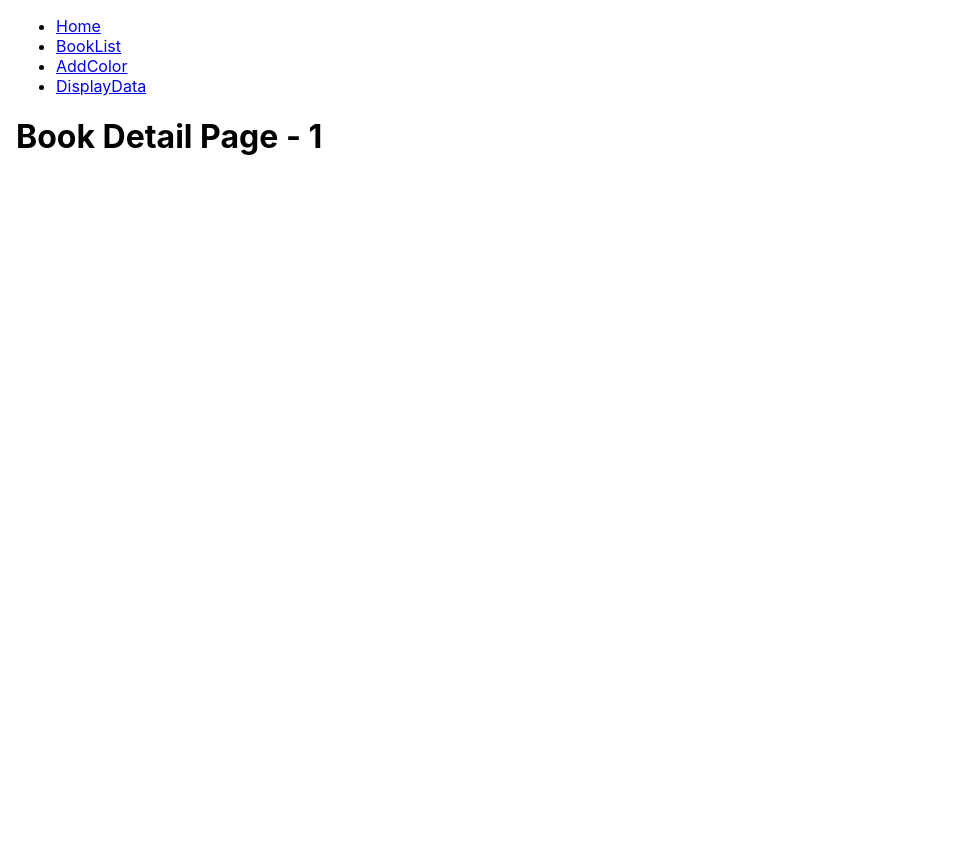
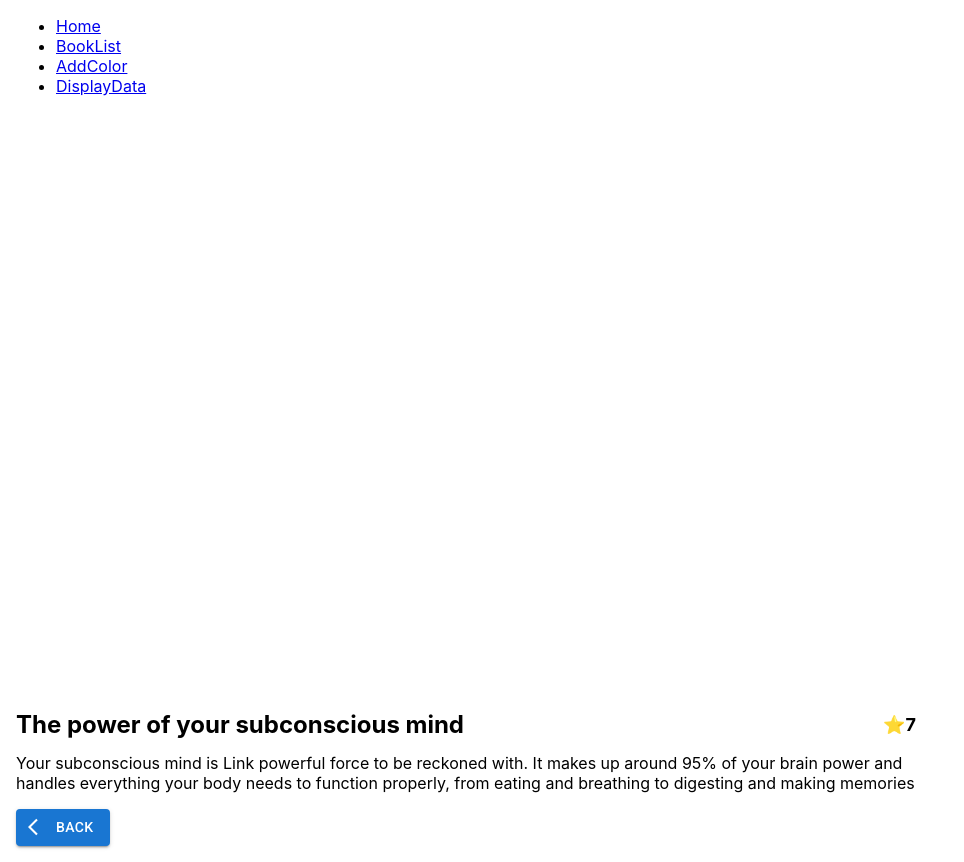
Before and after one commit to sangeeth-kondaveti/FSD-Batch1, a React (Create React App) app in the folder React/fsd1-react/: page /books/1 in a window 1280 px wide. Shown: the whole page, without its empty margins (0-964 px from the left). Before the commit the page ends 800 px from the top, so only its background shows below. Built offline with nearby package versions, Linux system fonts and the light colour scheme.

Commit message:
added detail page

```diff
--- a/React/fsd1-react/src/App.css
+++ b/React/fsd1-react/src/App.css
@@ -56,3 +56,7 @@
   gap: 10px;
   margin-bottom: 16px
 }
+
+.book-detail-container {
+  max-width: 900px
+}
--- a/React/fsd1-react/src/App.js
+++ b/React/fsd1-react/src/App.js
@@ -1,15 +1,11 @@
 import "./App.css";
 import { useState } from "react";
-import { Routes, Route, Link, useNavigate, useParams } from "react-router-dom";
-import { Counter } from "./Counter";
+import { Routes, Route, Link, Navigate } from "react-router-dom";
 import { AddColor } from "./AddColor";
 import { DisplayData } from "./DisplayData";
-import TextField from "@mui/material/TextField";
-import Button from "@mui/material/Button";
-import ExpandLessIcon from "@mui/icons-material/ExpandLess";
-import ExpandMoreIcon from "@mui/icons-material/ExpandMore";
-import IconButton from "@mui/material/IconButton";
-import InfoIcon from "@mui/icons-material/Info";
+import { Home } from "./Home";
+import { BookList } from "./BookList";
+import { BookDetail } from "./BookDetail";
 const INITIAL_BOOK_LIST = [
   {
     name: "Charlotte's web",
@@ -40,6 +36,7 @@
     summary:
       "There's no secret to The Secret. The book and movie simply state that your thoughts control the universe. Through this “law of attraction” you “manifest” your desires. “It is exactly like placing an order from Link catalogue",
     rating: 8.8,
+    trailer: "https://www.youtube.com/embed/san61qTwWsU",
   },
   {
     name: "Discover Your Destiny",
@@ -72,8 +69,8 @@
 ];
 
 export default function App() {
-  //console.log(nameList);
-
+  //Lifting the state up - lifted from child to parent
+  const [bookList, setBookList] = useState(INITIAL_BOOK_LIST);
   return (
     <div className="App">
       <nav>
@@ -95,150 +92,32 @@
       </nav>
       <Routes>
         <Route path="/" element={<Home />} />
-        <Route path="/books" element={<BookList />} />
-        <Route path="/books/:bookid" element={<BookDetail />} />
+        <Route
+          path="/books"
+          element={<BookList bookList={bookList} setBookList={setBookList} />}
+        />
+        <Route
+          path="/books/:bookid"
+          element={<BookDetail bookList={bookList} />}
+        />
         <Route path="/game" element={<AddColor />} />
         <Route path="/data" element={<DisplayData />} />
+        <Route path="/novel" element={<Navigate replace to="/books" />} />
+        <Route path="/404" element={<NotFound />} />
+        <Route path="*" element={<Navigate replace to="/404" />} />
       </Routes>
     </div>
   );
   //JSX ends
 }
 
-function BookDetail() {
-  const { bookid } = useParams();
-  return <h1>Book Detail Page - {bookid}</h1>;
-}
-
-function Home() {
-  return <h1>Welcome to Book App🥳🥳🥳</h1>;
-}
-
-function BookList() {
-  //const bookList = INITIAL_BOOK_LIST;
-  const [bookList, setBookList] = useState(INITIAL_BOOK_LIST);
-  const [name, setName] = useState("");
-  const [poster, setPoster] = useState("");
-  const [rating, setRating] = useState("");
-  const [summary, setSummary] = useState("");
-
+function NotFound() {
   return (
     <div>
-      <div className="add-book-form">
-        <TextField
-          label="Name"
-          variant="outlined"
-          onChange={(event) => setName(event.target.value)}
-        />
-
-        <TextField
-          label="Poster"
-          variant="outlined"
-          onChange={(event) => setPoster(event.target.value)}
-        />
-        <TextField
-          label="Rating"
-          variant="outlined"
-          onChange={(event) => setRating(event.target.value)}
-        />
-        <TextField
-          label="Summary"
-          variant="outlined"
-          onChange={(event) => setSummary(event.target.value)}
-        />
-
-        {/* copy the bookList and newbook */}
-
-        <Button
-          variant="contained"
-          onClick={() => {
-            const newBook = {
-              name: name,
-              poster: poster,
-              rating: rating,
-              summary: summary,
-            };
-            setBookList([...bookList, newBook]);
-          }}
-        >
-          Add Book
-        </Button>
-
-        {/* <button
-          onClick={() => {
-            const newBook = {
-              name: name,
-              poster: poster,
-              rating: rating,
-              summary: summary,
-            };
-            setBookList([...bookList, newBook]);
-          }}
-        >
-          Add Book
-        </button> */}
-      </div>
-
-      <div className="book-list">
-        {bookList.map((bk, index) => (
-          <Book key={index} book={bk} id={index} />
-        ))}
-      </div>
+      <img
+        src="https://cdn.svgator.com/images/2022/01/404-page-animation-example.gif"
+        alt="404notfound"
+      />
     </div>
   );
 }
-
-function Book({ book, id }) {
-  const [show, setShow] = useState(true);
-  //conditional styling
-  const styles = {
-    color: book.rating > 8 ? "green" : "red",
-  };
-  const summaryStyle = {
-    display: show ? "block" : "none",
-  };
-  const navigate = useNavigate();
-  // true - visible - block;
-  // false - hide - none;
-  return (
-    <div>
-      <div className="book-container">
-        <img className="book-poster" src={book.poster} alt={book.name} />
-        <div className="book-spec">
-          <h2 className="book-name">
-            {book.name}-{id}
-          </h2>
-          <p style={styles} className="book-rating">
-            ⭐{book.rating}
-          </p>
-        </div>
-        <IconButton
-          aria-label="toggle-description"
-          color="primary"
-          onClick={() => setShow(!show)}
-        >
-          {show ? <ExpandLessIcon /> : <ExpandMoreIcon />}
-        </IconButton>
-        <IconButton
-          aria-label="info"
-          color="primary"
-          onClick={() => navigate("/books/" + id)}
-        >
-          <InfoIcon />
-        </IconButton>
-
-        {/* <button onClick={() => setShow(!show)}>Toggle description</button> */}
-        {/* <button onClick={() => navigate("/books/" + id)}>Info</button> */}
-        {/* <p style={summaryStyle} className="book-summary">
-          {book.summary}
-        </p> */}
-        {show ? <p className="book-summary">{book.summary}</p> : ""}
-        <Counter />
-      </div>
-    </div>
-  );
-}
-
-// Task - 15mins
-// Add Book - 4 input box(name, poster, rating,summary)
-// Add Book button
--- /dev/null
+++ b/React/fsd1-react/src/Book.js
@@ -0,0 +1,58 @@
+import { useState } from "react";
+import { useNavigate } from "react-router-dom";
+import { Counter } from "./Counter";
+import ExpandLessIcon from "@mui/icons-material/ExpandLess";
+import ExpandMoreIcon from "@mui/icons-material/ExpandMore";
+import IconButton from "@mui/material/IconButton";
+import InfoIcon from "@mui/icons-material/Info";
+
+export function Book({ book, id }) {
+  const [show, setShow] = useState(true);
+  //conditional styling
+  const styles = {
+    color: book.rating > 8 ? "green" : "red",
+  };
+  const summaryStyle = {
+    display: show ? "block" : "none",
+  };
+  const navigate = useNavigate();
+  // true - visible - block;
+  // false - hide - none;
+  return (
+    <div>
+      <div className="book-container">
+        <img className="book-poster" src={book.poster} alt={book.name} />
+        <div className="book-spec">
+          <h2 className="book-name">
+            {book.name}-{id}
+          </h2>
+          <p style={styles} className="book-rating">
+            ⭐{book.rating}
+          </p>
+        </div>
+        <IconButton
+          aria-label="toggle-description"
+          color="primary"
+          onClick={() => setShow(!show)}
+        >
+          {show ? <ExpandLessIcon /> : <ExpandMoreIcon />}
+        </IconButton>
+        <IconButton
+          aria-label="info"
+          color="primary"
+          onClick={() => navigate(`/books/${id}`)}
+        >
+          <InfoIcon />
+        </IconButton>
+
+        {/* <button onClick={() => setShow(!show)}>Toggle description</button> */}
+        {/* <button onClick={() => navigate("/books/" + id)}>Info</button> */}
+        {/* <p style={summaryStyle} className="book-summary">
+              {book.summary}
+            </p> */}
+        {show ? <p className="book-summary">{book.summary}</p> : ""}
+        <Counter />
+      </div>
+    </div>
+  );
+}
--- /dev/null
+++ b/React/fsd1-react/src/BookDetail.js
@@ -0,0 +1,38 @@
+import { useParams, useNavigate } from "react-router-dom";
+import Button from "@mui/material/Button";
+import ArrowBackIosIcon from "@mui/icons-material/ArrowBackIos";
+
+export function BookDetail({ bookList }) {
+  const { bookid } = useParams();
+  //console.log(bookList);
+  const book = bookList[bookid];
+  console.log(book);
+  const navigate = useNavigate();
+  return (
+    <div>
+      <iframe
+        width="100%"
+        height="580"
+        src={book.trailer}
+        title="The Secret Documentary Trailer"
+        frameborder="0"
+        allow="accelerometer; autoplay; clipboard-write; encrypted-media; gyroscope; picture-in-picture; web-share"
+        allowfullscreen
+      ></iframe>
+      <div className="book-detail-container">
+        <div className="book-spec">
+          <h2 className="book-name">{book.name}</h2>
+          <p className="book-rating">⭐{book.rating}</p>
+        </div>
+        <p className="book-summary">{book.summary}</p>
+        <Button
+          variant="contained"
+          onClick={() => navigate(-1)}
+          startIcon={<ArrowBackIosIcon />}
+        >
+          BACK
+        </Button>
+      </div>
+    </div>
+  );
+}
--- /dev/null
+++ b/React/fsd1-react/src/BookList.js
@@ -0,0 +1,73 @@
+import { useState } from "react";
+import TextField from "@mui/material/TextField";
+import Button from "@mui/material/Button";
+import { Book } from "./Book";
+
+export function BookList({ bookList, setBookList }) {
+  //const bookList = INITIAL_BOOK_LIST;
+  const [name, setName] = useState("");
+  const [poster, setPoster] = useState("");
+  const [rating, setRating] = useState("");
+  const [summary, setSummary] = useState("");
+
+  return (
+    <div>
+      <div className="add-book-form">
+        <TextField
+          label="Name"
+          variant="outlined"
+          onChange={(event) => setName(event.target.value)} />
+
+        <TextField
+          label="Poster"
+          variant="outlined"
+          onChange={(event) => setPoster(event.target.value)} />
+        <TextField
+          label="Rating"
+          variant="outlined"
+          onChange={(event) => setRating(event.target.value)} />
+        <TextField
+          label="Summary"
+          variant="outlined"
+          onChange={(event) => setSummary(event.target.value)} />
+
+        {/* copy the bookList and newbook */}
+
+        <Button
+          variant="contained"
+          onClick={() => {
+            const newBook = {
+              name: name,
+              poster: poster,
+              rating: rating,
+              summary: summary,
+            };
+            setBookList([...bookList, newBook]);
+          }}
+        >
+          Add Book
+        </Button>
+
+        {/* <button
+              onClick={() => {
+                const newBook = {
+                  name: name,
+                  poster: poster,
+                  rating: rating,
+                  summary: summary,
+                };
+                setBookList([...bookList, newBook]);
+              }}
+            >
+              Add Book
+            </button> */}
+      </div>
+
+      <div className="book-list">
+        {bookList.map((bk, index) => (
+          <Book key={index} book={bk} id={index} />
+        ))}
+      </div>
+    </div>
+  );
+}
--- /dev/null
+++ b/React/fsd1-react/src/Home.js
@@ -0,0 +1,3 @@
+export function Home() {
+  return <h1>Welcome to Book App🥳🥳🥳</h1>;
+}
```
Also changed, not shown: React/fsd1-react/src/notes.txt.
